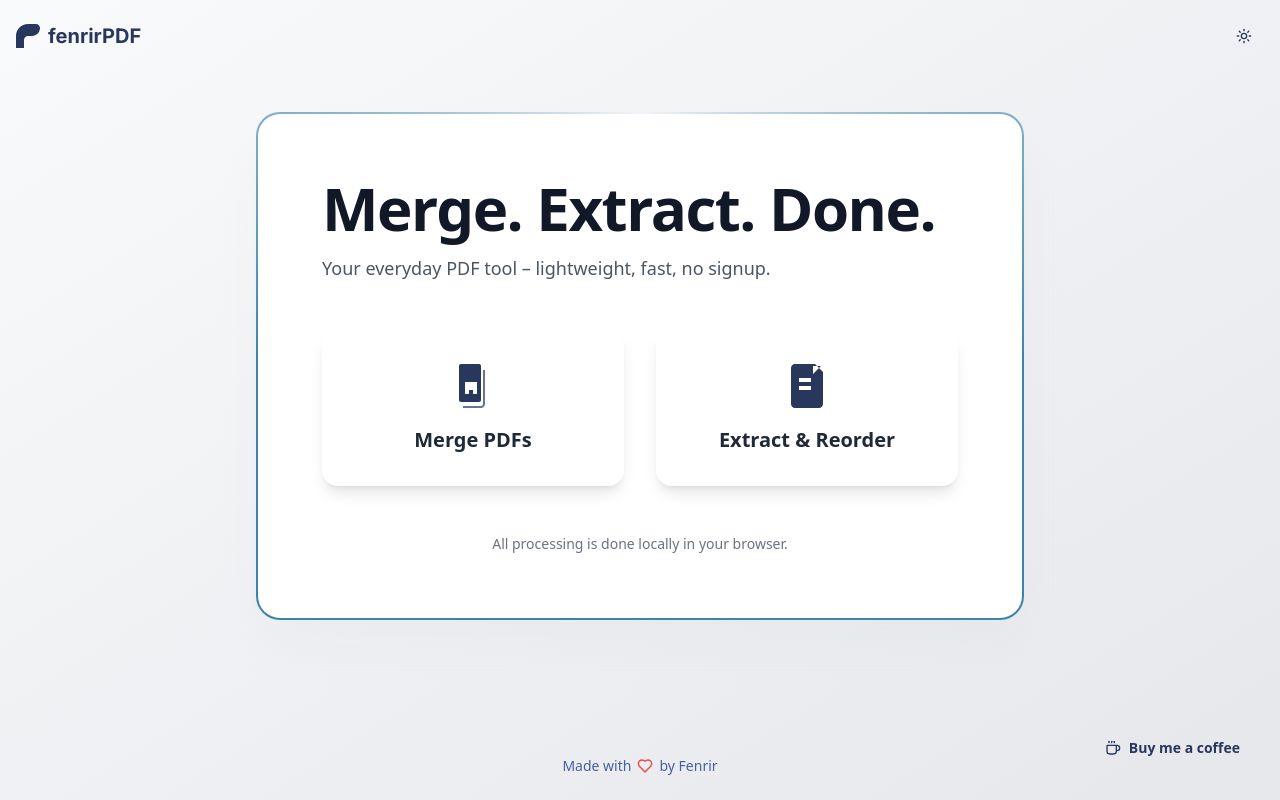
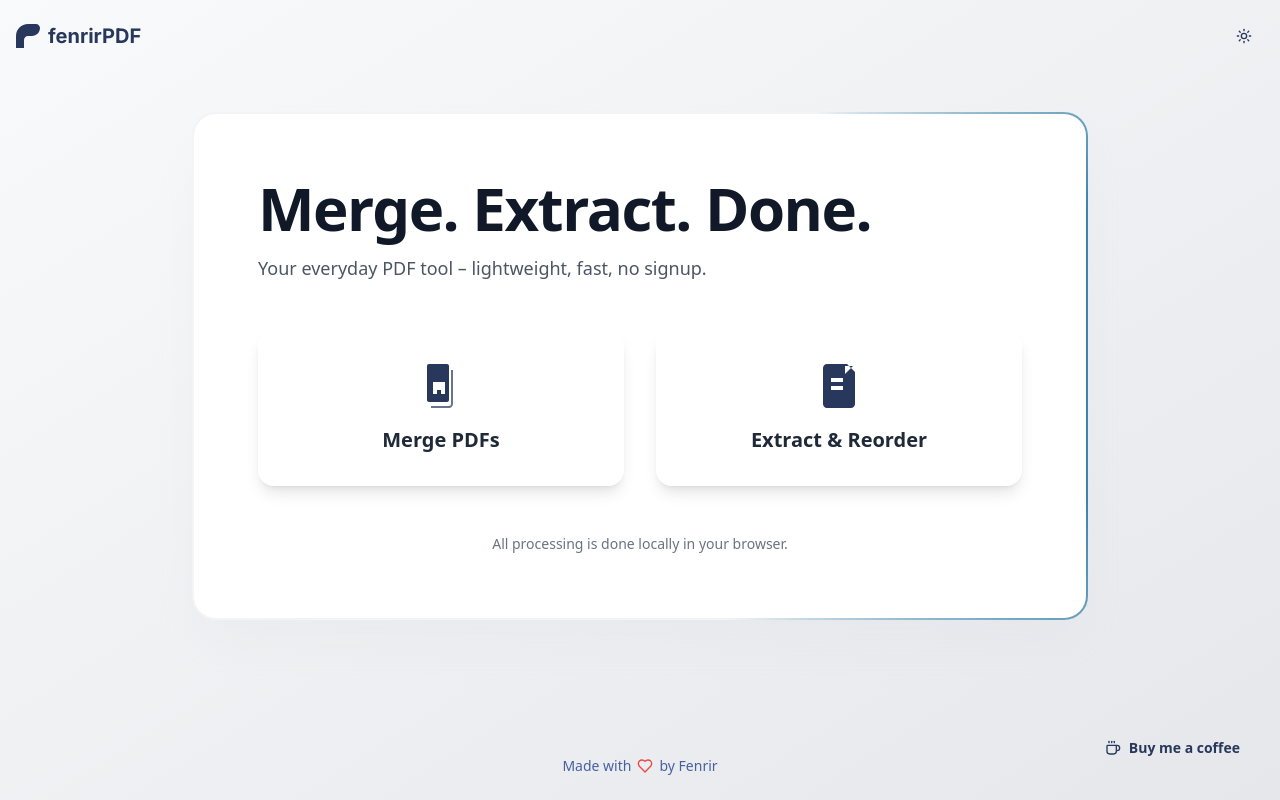
Before and after one commit to ankitxrishav/FenrirPDF, a Next.js app: page / in a window 1280 px wide. Built offline with nearby package versions, Linux system fonts and the light colour scheme.

Commit message:
add minimal circling border animation

```diff
--- a/src/app/globals.css
+++ b/src/app/globals.css
@@ -69,6 +69,12 @@
 }
 
 @layer utilities {
+  @property --angle {
+    syntax: '<angle>';
+    initial-value: 0deg;
+    inherits: false;
+  }
+
   @keyframes animated-border {
     0% {
       --angle: 0deg;
@@ -79,14 +85,13 @@
   }
 
   .animated-border {
-    --angle: 0deg;
     --border-size: 2px;
     --border-color: conic-gradient(
       from var(--angle),
       hsl(var(--background)),
-      hsl(var(--accent)) 25%,
-      hsl(var(--accent)) 75%,
-      hsl(var(--background)) 100%
+      hsl(var(--accent)) 10%,
+      hsl(var(--accent)) 20%,
+      hsl(var(--background)) 35%
     );
     border: var(--border-size) solid transparent;
     background-origin: border-box;
--- a/src/app/page.tsx
+++ b/src/app/page.tsx
@@ -18,10 +18,10 @@ const ExtractIcon = () => (
 
 export default function Home() {
   return (
-    <div className="flex flex-col min-h-screen font-sans bg-gray-50 dark:bg-gray-900 bg-gradient-to-br from-gray-50 to-gray-200 dark:from-gray-900 dark:to-gray-800">
+    <div className="flex flex-col min-h-screen font-sans bg-gray-50 dark:bg-gray-900 bg-gradient-to-br from-gray-50 to-gray-200 dark:from-gray-900 dark:to-black">
       <Header />
       <main className="flex-1 flex items-center justify-center p-4">
-        <div className="w-full max-w-3xl mx-auto bg-white/30 dark:bg-black/20 backdrop-blur-2xl rounded-3xl shadow-2xl shadow-gray-300/20 dark:shadow-black/20 overflow-hidden animated-border">
+        <div className="w-full max-w-4xl mx-auto bg-white/30 dark:bg-black/20 backdrop-blur-2xl rounded-3xl shadow-2xl shadow-gray-300/20 dark:shadow-black/20 overflow-hidden animated-border">
             <div className="p-10 md:p-16">
                 <div className="mb-12 text-left">
                   <h1 className="text-5xl md:text-6xl font-bold text-gray-900 dark:text-white leading-tight tracking-tight">
```
